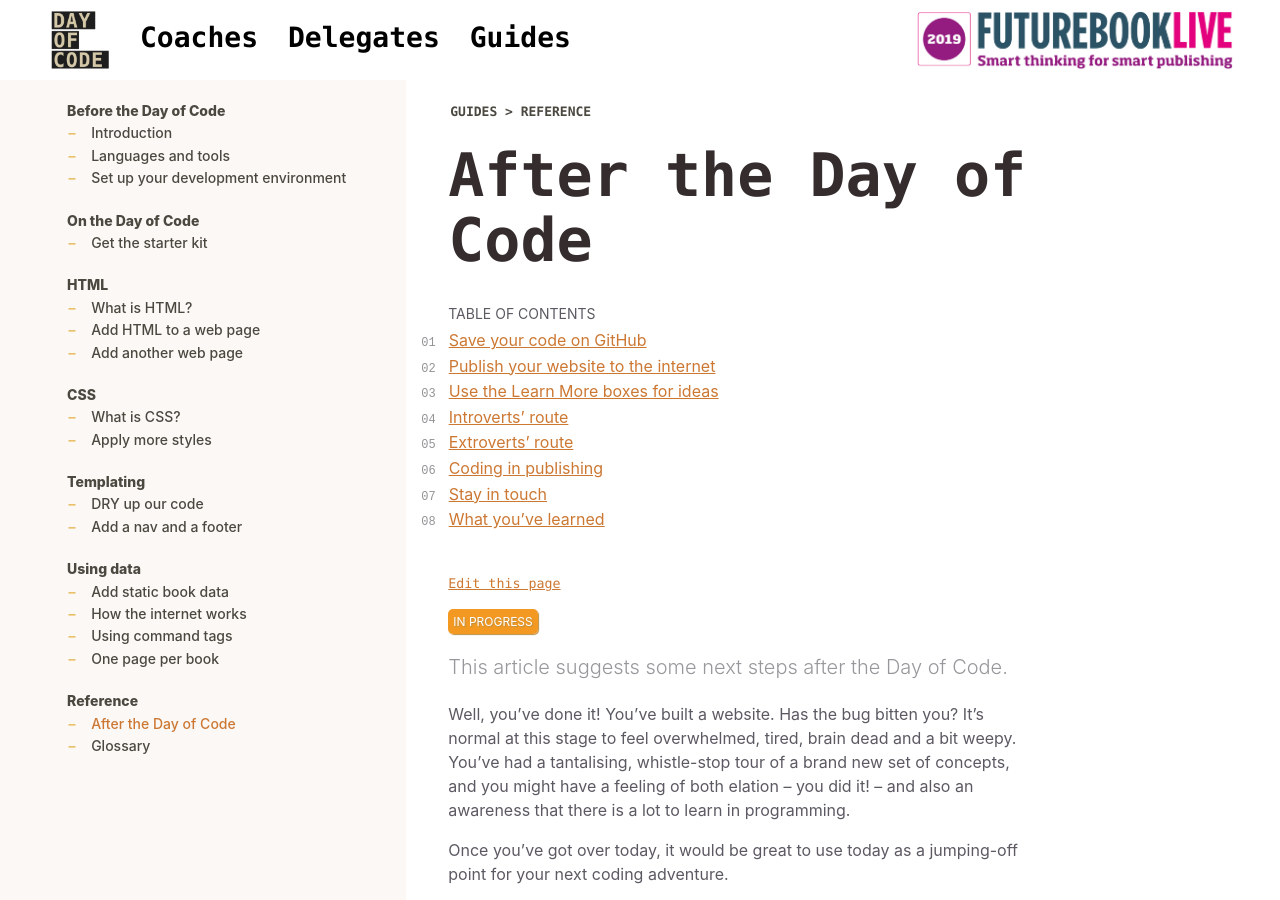
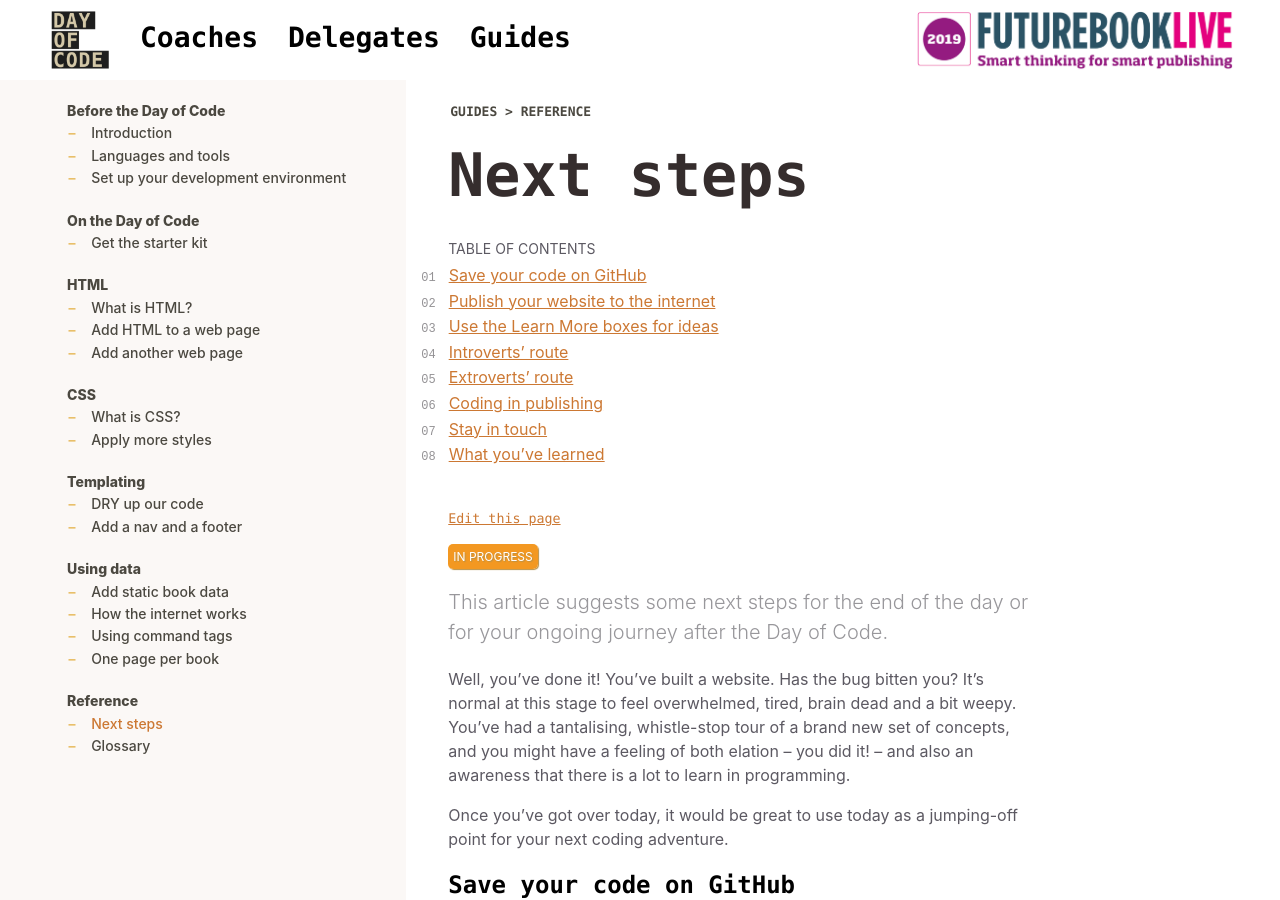
Before and after one commit to GeneralProducts/day-of-code, a Jekyll site: the page built from _posts/2018-10-30-next-steps.md, in a window 1280 px wide and 900 px high. Built offline with Jekyll 4.4.1, drawn with Linux system fonts in a browser that asks for light colours; the table of contents is made by our own code.

```diff
--- a/_posts/2018-10-30-next-steps.md
+++ b/_posts/2018-10-30-next-steps.md
@@ -1,7 +1,7 @@
 ---
 layout: guides
-title:  After the Day of Code
-permalink: after-the-day-of-code
+title:  Next steps
+permalink: next-steps
 toc: true
 category: Reference
 order: 1
@@ -12,7 +12,7 @@
 <!-- <span class="tag tag--approved">Approved</span> -->
 
 <p class="content__abstract">
-  This article suggests some next steps after the Day of Code.
+  This article suggests some next steps for the end of the day or for your ongoing journey after the Day of Code.
 </p>
 
 Well, you've done it! You've built a website. Has the bug bitten you? It’s normal at this stage to feel overwhelmed, tired, brain dead and a bit weepy. You’ve had a tantalising, whistle-stop tour of a brand new set of concepts, and you might have a feeling of both elation -- you did it! -- and also an awareness that there is a lot to learn in programming.
```
